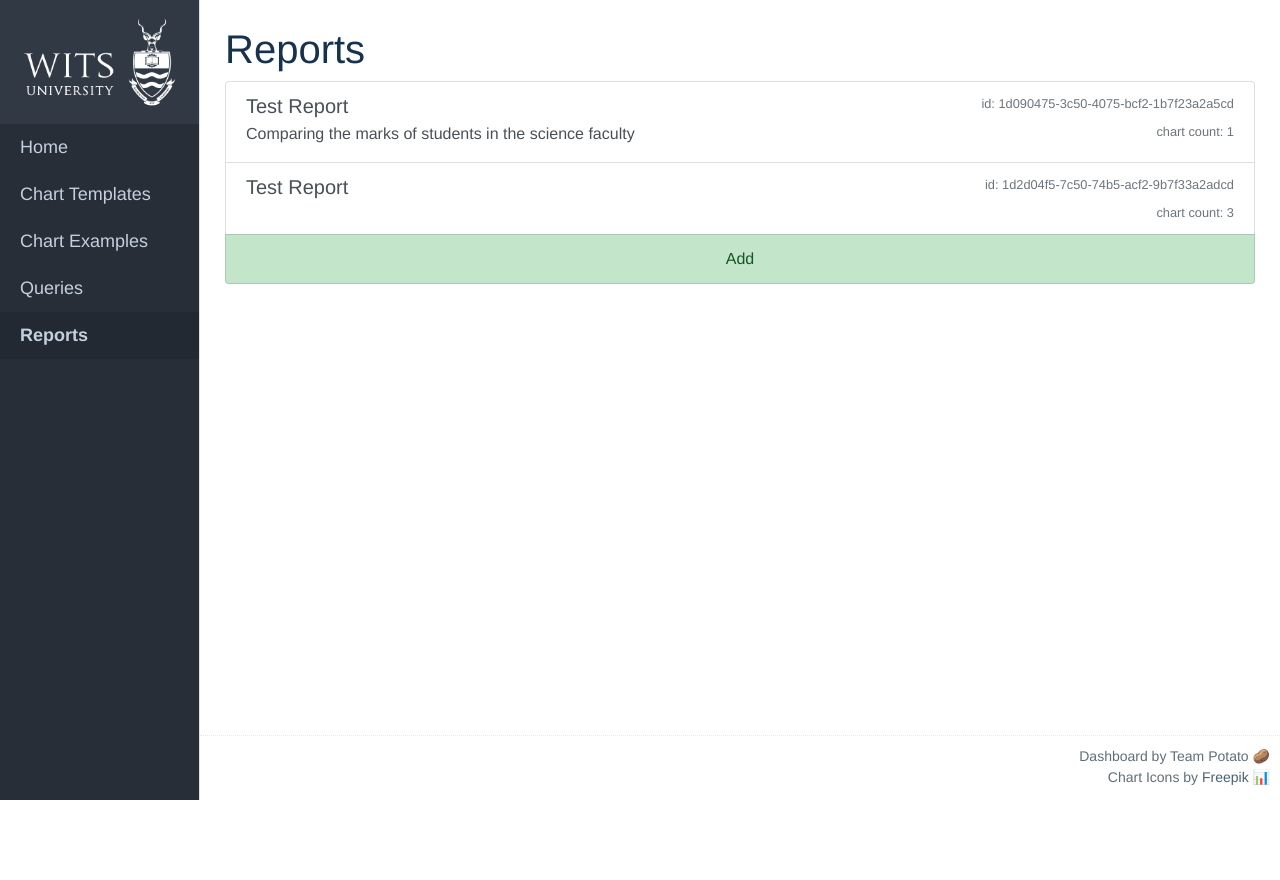
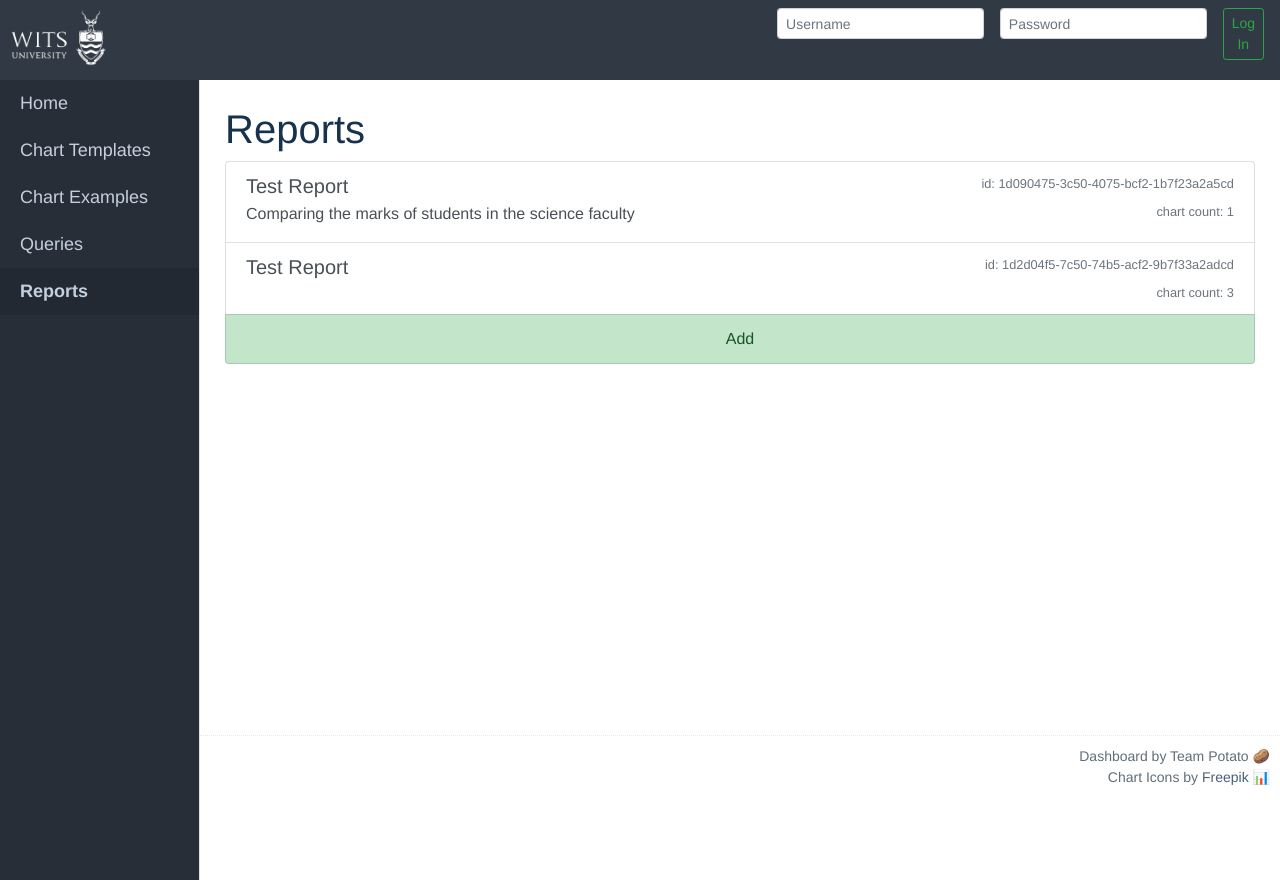
Before and after one commit to nishai/SDP-Dashboard-frontend, a Vue app: page /#/reports in a window 1280 px wide. Before the commit the page ends 800 px from the top, so only its background shows below. Built offline with nearby package versions, Linux system fonts and the light colour scheme.

Commit message:
Logins Working

```diff
--- a/public/index.html
+++ b/public/index.html
@@ -4,7 +4,7 @@
     <meta charset="utf-8">
     <meta http-equiv="X-UA-Compatible" content="IE=edge">
     <meta name="viewport" content="width=device-width,initial-scale=1.0">
-    <link rel="icon" href="<%= BASE_URL %>favicon.ico">
+    <!--<link rel="icon" href="<%= BASE_URL %>favicon.ico">-->
     <title>dashboard-frontend</title>
   </head>
   <body>
--- a/src/App.vue
+++ b/src/App.vue
@@ -7,14 +7,17 @@ The sidebar, footer, and content are defined here.
 -->
 
 <template>
-  <div class="app">
-    <Sidebar/>
-    <Optsbar/>
-    <div class="viewport">
-      <router-view class="content">
-        This will be replaced
-      </router-view>
-      <Footer/>
+  <div class="app expand">
+    <Menubar class="app-menubar"/>
+    <div class="expand">
+      <Sidebar class="app-sidebar"/>
+      <Optsbar/>
+      <div class="app-viewport">
+        <router-view class="app-content">
+          This will be replaced
+        </router-view>
+        <Footer/>
+      </div>
     </div>
   </div>
 </template>
@@ -22,9 +25,11 @@ The sidebar, footer, and content are defined here.
 <!-- SCRIPT -->
 
 <script>
+import Menubar from './components/menubar/Menubar.vue';
 import Sidebar from './components/sidebar/Sidebar.vue';
 import Optsbar from './components/sidebar/Optsbar.vue';
 import Footer from './components/Footer.vue';
+
 /* Import CSS Globally */
 import './assets/css/defaults.css';
 import './assets/css/bootstrapExtensions.css';
@@ -34,6 +39,7 @@ import './assets/css/wits.css';
 export default {
   name: 'app',
   components: {
+    Menubar,
     Sidebar,
     Optsbar,
     Footer,
@@ -44,18 +50,35 @@ export default {
 <!-- STYLE -->
 
 <style>
-  .app {
+  .app {}
+
+  .expand {
     width: 100%;
     height: 100%;
   }
 
-  .viewport {
+  .app-menubar {
+    position: fixed;
+    left: 0;
+    top: 0;
+    height: 80px;
+    min-height: 80px;
+  }
+
+  .app-sidebar {
+    position: fixed;
+    left: 0;
+    top: 80px;
+  }
+
+  .app-viewport {
+    margin-top: 80px;
     margin-left: var(--sidebar-width);
     width: calc(100% - var(--sidebar-width));
-    height: 100%;
+    height: calc(100% - 80px);
   }
 
-  .content {
+  .app-content {
     min-height: calc(100% - var(--footer-height));
     padding: 25px;
   }
--- a/src/api/api_query.js
+++ b/src/api/api_query.js
@@ -7,6 +7,25 @@ const requester = axios.create({
   timeout: 10000,
 });
 
+
+function getLoginToken(username, password) {
+  return requester.post(
+    'auth/token/obtain',
+    {
+      username,
+      password,
+    },
+  );
+}
+
+function refreshToken(token) {
+  return requester.post(
+    'auth/token/refresh',
+    {
+      token,
+    },
+  );
+}
 
 function getYears() {
   return requester.post(
@@ -150,5 +169,7 @@ export default {
   getFaculties,
   getFacultySchools,
   getSchoolsCourses,
+  getLoginToken,
+  refreshToken,
   nameToColumn,
 };
--- /dev/null
+++ b/src/components/menubar/Menubar.vue
@@ -0,0 +1,107 @@
+<template>
+  <div class="menubar w-100 d-flex flex-row">
+    <div class="menubar-left p-2">
+      <img class="menubar-img img-fluid" src="img/logo/wits-logo-white.png"/>
+    </div>
+    <div class="menubar-right p-2 ml-auto">
+      <div v-if="!loggedIn" class="d-flex flex-row">
+        <b-form-input class="mx-2" v-model="username" type="text" size="sm" placeholder="Username"></b-form-input>
+        <b-form-input class="mx-2" v-model="password" type="password" size="sm" placeholder="Password"></b-form-input>
+        <b-button class="mx-2" variant="outline-success" size="sm" @click="logIn"> Log In </b-button>
+      </div>
+      <div v-if="loggedIn" class="d-flex flex-row">
+        {{ username }}
+        <b-button class="mx-2" variant="outline-danger" size="sm" @click="logOut"> Log Out </b-button>
+      </div>
+    </div>
+
+    <b-alert :show="failedCountdown"
+             class="alert-fixed"
+             dismissible
+             variant="warning"
+             @dismissed="failedCountdown=0"
+             @dismiss-count-down="failedCountdownChanged">
+      Failed To Login
+    </b-alert>
+
+  </div>
+</template>
+
+<script>
+import queryApi from '../../api/api_query';
+
+export default {
+  name: 'Menubar',
+  data: () => ({
+    username: null,
+    password: null,
+    token: null,
+    failedCountdown: 0,
+    dismissSecs: 5,
+  }),
+  computed: {
+    loggedIn() {
+      return this.token !== null;
+    },
+  },
+  methods: {
+    logIn() {
+      console.log(`logging in as: ${this.username}`);
+      queryApi.getLoginToken(this.username, this.password)
+        .then((request) => {
+          console.log(request.data);
+          if (request.data.token !== null) {
+            this.token = request.data.token;
+            this.password = null;
+          } else {
+            this.showFailedAlert();
+          }
+        })
+        .catch((error) => {
+          console.log('Login Failed');
+          this.showFailedAlert();
+        });
+    },
+    logOut() {
+      this.token = null;
+      this.username = null;
+      this.password = null;
+    },
+    failedCountdownChanged(dismissCountdown) {
+      this.failedCountdown = dismissCountdown;
+    },
+    showFailedAlert() {
+      this.failedCountdown = this.dismissSecs;
+    },
+  },
+};
+</script>
+
+<style scoped>
+.menubar {
+  color: var(--text-color-sidebar-heading);
+  background-color: var(--bg-color-sidebar-light);
+  text-transform: uppercase;
+}
+
+.menubar-left {
+  width: calc(var(--sidebar-width));
+  min-width: calc(var(--sidebar-width));
+}
+.menubar-img {
+  width: 100px;
+}
+
+.alert-fixed {
+  position:fixed;
+  top: 80px; /* menubar height - make var */
+  left: var(--sidebar-width);
+  width: 100%;
+  z-index:9999;
+  border-radius:0px
+}
+
+/*.sidebar_nav_group {*/
+  /*flex-grow: 1;*/
+/*}*/
+</style>
--- a/src/components/sidebar/Sidebar.vue
+++ b/src/components/sidebar/Sidebar.vue
@@ -2,9 +2,9 @@
   <transition name="fade">
     <div class="sidebar border-right">
       <div class="sidebar_nav d-flex flex-column">
-        <div class="sidebar_nav_group sidebar_nav_heading">
-          <img class="img-fluid" src="img/logo/wits-logo-white.png"/>
-        </div>
+        <!--<div class="sidebar_nav_group sidebar_nav_heading">-->
+          <!--<img class="img-fluid" src="img/logo/wits-logo-white.png"/>-->
+        <!--</div>-->
         <div  class="sidebar_nav_group d-flex flex-column" v-for="item in links" :key="item.path">
           <router-link class="sidebar_nav_link" :to="{name: item.name, query: item.query}" > {{ item.name }} </router-link>
         </div>
@@ -30,9 +30,6 @@ export default {
 
 <style>
 .sidebar {
-  position: fixed;
-  left: 0;
-  top: 0;
   margin: 0;
   width: calc(var(--sidebar-width));
   height: 100vh;
```
